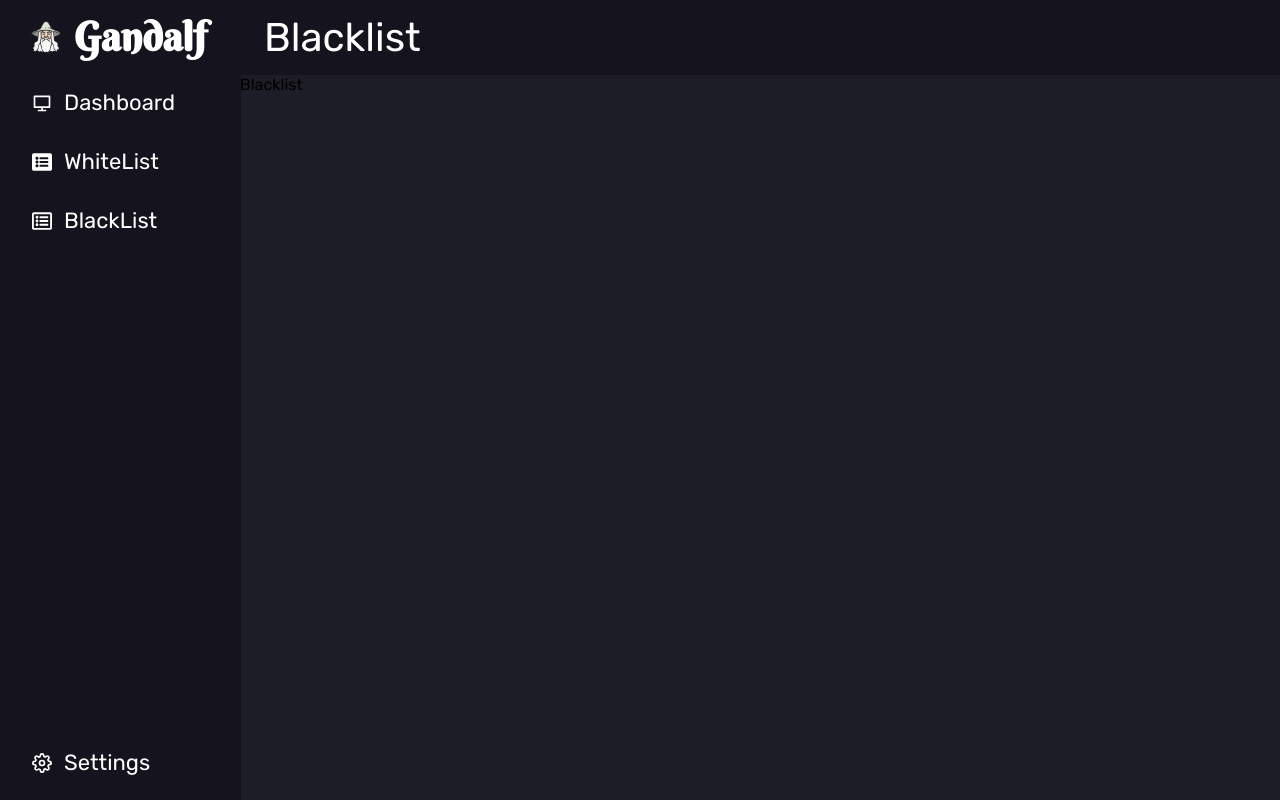
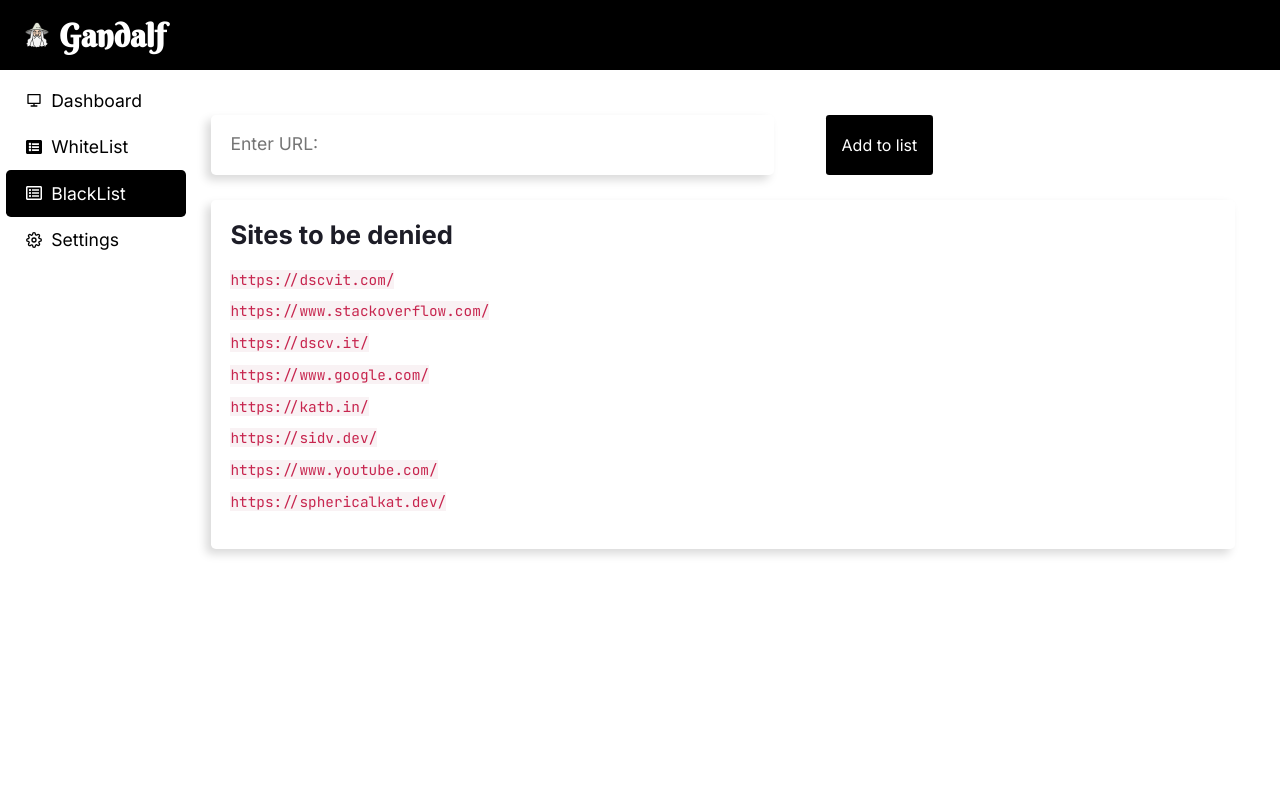
Before and after one commit to Atom-Heart-Father/Gandalf-frontend, a React (Create React App) app: page /blacklist in a window 1280 px wide. Built offline with nearby package versions, Linux system fonts and the light colour scheme.

Commit message:
feat: big style change to list and start settings

```diff
--- a/src/App.js
+++ b/src/App.js
@@ -48,7 +48,7 @@ const App = () => {
 
   return (
     <Router>
-      <SlideDrawer show={drawerOpen} />
+      <SlideDrawer show={drawerOpen} active={active} />
       {backdrop}
       <AppBar toggle={drawerToggleClickHandler} active={active}/>
       <Switch>
--- a/src/components/AppBar.js
+++ b/src/components/AppBar.js
@@ -8,7 +8,6 @@ const AppBar = ({ toggle, active }) => {
         <div className='line2' />
         <div className='line3' />
       </div>
-      <h2>{active}</h2>
     </nav>
   )
 }
--- /dev/null
+++ b/src/components/List.js
@@ -0,0 +1,44 @@
+import { useState } from 'react'
+import './../styles/List.css'
+
+const List = ({ type }) => {
+  const [value, setValue] = useState('')
+
+  const handleChange = (event) => {
+    setValue(event.target.value);
+  }
+
+  const handleSubmit = (event) => {
+    alert('A name was submitted: ' + value);
+    event.preventDefault();
+  }
+
+  let links = [
+    'https://dscvit.com/',
+    'https://www.stackoverflow.com/',
+    'https://dscv.it/',
+    'https://www.google.com/',
+    'https://katb.in/',
+    'https://sidv.dev/',
+    'https://www.youtube.com/',
+    'https://sphericalkat.dev/',
+  ]
+  return (
+    <>
+      <form className='url-form' onSubmit={handleSubmit}>
+        <input type='url' placeholder='Enter URL: ' name='url' value={value} onChange={handleChange} />
+        <input type='submit' value='Add to list' />
+      </form>
+      <div className='list-container'>
+        <h4>Sites to be {type === 'white' ? 'accessed' : 'denied'}</h4>
+        <div className='list-links'>
+          {
+            links.map((link) => (<a href={link}>{link}</a>))
+          }
+        </div>
+      </div>
+    </>
+  )
+}
+
+export default List
--- a/src/components/SlideDrawer.js
+++ b/src/components/SlideDrawer.js
@@ -5,14 +5,14 @@ import { FaRegListAlt, FaListAlt } from 'react-icons/fa'
 import { FiSettings } from 'react-icons/fi'
 import { Link } from "react-router-dom";
 
-const SlideDrawer = ({ show }) => {
+const SlideDrawer = ({ show, active }) => {
   let drawerClasses = 'side-drawer'
   if (show)
     drawerClasses = 'side-drawer open'
 
   return (
     <div className={drawerClasses}>
-      <div>
+      <div className='slide-column'>
         <div className='logo-row'>
           <a href='/'>
             <img src={Logo} alt='Gandalf' />
@@ -20,31 +20,31 @@ const SlideDrawer = ({ show }) => {
           </a>
         </div>
         <div className='nav-links'>
-          <div className='link'>
+          <div className={`link ${active === 'Dashboard' ? 'active' : ''}`}>
             <a href='/'>
               <RiComputerLine />
               <h3>Dashboard</h3>
             </a>
           </div>
-          <div className='link'>
+          <div className={`link ${active === 'Whitelist' ? 'active' : ''}`}>
             <a href='/whitelist'>
               <FaListAlt />
               <h3>WhiteList</h3>
             </a>
           </div>
-          <div className='link'>
+          <div className={`link ${active === 'Blacklist' ? 'active' : ''}`}>
             <a href='/blacklist'>
               <FaRegListAlt />
               <h3>BlackList</h3>
             </a>
           </div>
+          <div className={`link ${active === 'Settings' ? 'active' : ''}`}>
+            <a href='/settings'>
+              <FiSettings />
+              <h3>Settings</h3>
+            </a>
+          </div>
         </div>
-      </div>
-      <div className='link' id='settings'>
-        <a href='/settings'>
-          <FiSettings />
-          <h3>Settings</h3>
-        </a>
       </div>
     </div>
   )
--- a/src/index.css
+++ b/src/index.css
@@ -1,14 +1,17 @@
-@import url('https://fonts.googleapis.com/css2?family=Rubik:wght@300;400;500;600;700&display=swap');
+@import url('https://fonts.googleapis.com/css2?family=Inter:wght@100;200;300;400;500;600;700;800;900&display=swap');
 
 html {
   height: 100%;
+  font-size: 80%;
 }
 
 :root {
   --light: #fff;
+  --light-medium: #ecf0f1;
   --dark-light: #2a2838;
   --dark-medium: #1d1d27;
-  --dark: #15131e;
+  --dark: #000;
+  --blue: #1161ca;
 }
 
 body {
@@ -16,6 +19,10 @@ body {
   box-sizing: border-box;
   margin: 0;
   padding: 0;
-  font-family: 'Rubik', sans-serif;
-  background-color: var(--dark-medium);
+  font-family: 'Inter', sans-serif;
+  background-color: var(--light);
 }
+
+section {
+  padding: 1.5rem;
+}
--- a/src/pages/Blacklist.js
+++ b/src/pages/Blacklist.js
@@ -1,7 +1,9 @@
+import List from './../components/List.js'
+
 const Blacklist = () => {
   return (
     <section>
-      Blacklist
+      <List type='black'/>
     </section>
   )
 }
--- a/src/pages/Settings.js
+++ b/src/pages/Settings.js
@@ -1,7 +1,32 @@
+import './../styles/Settings.css'
+
 const Settings = () => {
+
+  const categories = [
+    'Adult Content',
+    'Entertainment',
+    'Social Media',
+    'Coding',
+  ]
+
   return (
     <section>
-      Settings
+      <div className='list-container'>
+        <h4>Select Categories:</h4>
+        <div className='settings-checkbox'>
+          {
+            categories.map((category) => {
+              return (
+                <label>
+                  <input name={category} type="checkbox" />
+                  {category}
+                </label>
+              )
+            })
+          }
+          <input type='submit' value='Save'/>
+        </div>
+      </div>
     </section>
   )
 }
--- a/src/pages/Whitelist.js
+++ b/src/pages/Whitelist.js
@@ -1,7 +1,9 @@
+import List from './../components/List.js'
+
 const Whitelist = () => {
   return (
     <section>
-      Whitelist
+      <List type='white'/>
     </section>
   )
 }
--- a/src/styles/AppBar.css
+++ b/src/styles/AppBar.css
@@ -3,13 +3,16 @@
   display: flex;
   align-items: center;
   background-color: var(--dark);
+  /* background-color: var(--light); */
   color: var(--light);
+  height: 4rem;
+  /* color: var(--dark); */
 }
 
 #appbar h2 {
   margin: 0.125rem 1rem;
   font-size: 2.5rem;
-  font-weight: 400;
+  font-weight: 800;
 }
 
 .hamburger {
@@ -21,7 +24,8 @@
 .hamburger div {
   width: 25px;
   height: 2px;
-  background-color: var(--light);
+  /* background-color: var(--light); */
+  background-color: var(--dark);
   margin: 5px;
   transition: all 0.5s ease-in-out;
 }
--- /dev/null
+++ b/src/styles/List.css
@@ -0,0 +1,107 @@
+@import url('https://fonts.googleapis.com/css2?family=JetBrains+Mono:wght@300;400;500&display=swap');
+
+.list-container {
+  min-height: 15rem;
+  color: var(--dark-medium);
+  background-color: var(--light);
+  padding: 1.5rem;
+  margin-right: 2rem;
+  border-radius: 0.375rem;
+  box-shadow: -5px 5px 10px rgb(0 0 0 / 15%);
+}
+
+.list-container h4 {
+  margin: 0;
+  margin-bottom: 1rem;
+  font-size: 2rem;
+  font-weight: 700;
+  width: 100%;
+  /* border-bottom: 0.125px solid var(--dark-medium); */
+}
+
+.list-links {
+  margin: 1rem 0;
+  display: flex;
+  flex-direction: column;
+}
+
+.list-links a {
+  text-decoration: none;
+  /* color: var(--dark); */
+  color: #c7254e;
+  background-color: #f9f2f4;
+  width: max-content;
+  font-family: 'JetBrains Mono', monospace;
+  font-weight: 400;
+  font-size: 1.125rem;
+  margin: 0.5rem 0;
+}
+
+.url-form {
+  margin: 2rem 0;
+  display: flex;
+  justify-content: flex-start;
+  align-items: stretch;
+}
+
+/* input[type='url'] {
+  font-family: 'Rubik', sans-serif;
+  font-size: 1.375rem;
+  font-weight: 400;
+  color: var(--dark-medium);
+  background-color: transparent;
+  border-color: transparent;
+  border: 0.125rem solid #2c2b3375;
+  border-radius: 0.375rem;
+  outline: none;
+  padding: 0.5rem;
+  height: 2.5rem;
+  width: 50%;
+} */
+
+input[type='url'] {
+  font-family: 'Rubik', sans-serif;
+  font-size: 1.375rem;
+  font-weight: 400;
+  color: var(--dark-medium);
+  background-color: var(--light);
+  padding: 1.5rem;
+  margin-right: 2rem;
+  border-radius: 0.375rem;
+  box-shadow: -5px 5px 10px rgb(0 0 0 / 15%);
+  width: 50%;
+  border: none;
+}
+
+input[type='url']:focus {
+  outline: 0.125rem solid var(--dark-light);
+}
+
+input[type='url']::placeholder {
+  font-family: 'Inter', sans-serif;
+  font-size: 1.375rem;
+}
+
+input[type='submit'] {
+  font-size: 1.25rem;
+  font-family: 'Inter', sans-serif;
+  font-weight: 400;
+  margin: 0 2rem;
+  padding: 0.75rem 1.25rem;
+  background-color: var(--dark);
+  color: var(--light);
+  border: none;
+  /* border-radius: 0.375rem; */
+  border-radius: 0.25rem;
+  cursor: pointer;
+  transition: all 0.1s ease;
+}
+
+input[type='submit']:hover {
+  box-shadow:  2px 2px 4px rgb(0 0 0 / 60%);
+  transition: all 0.1s ease;
+}
+
+input[type='submit']:focus {
+  outline: none;
+}
--- /dev/null
+++ b/src/styles/Settings.css
@@ -0,0 +1,16 @@
+.settings-checkbox {
+  display: flex;
+  flex-direction: column;
+}
+
+.settings-checkbox label{
+  font-size: 1.25rem;
+  font-family: 'JetBrains Mono', monospace;
+  padding: 1rem 0;
+}
+
+
+input[type='submit'][value="Save"] {
+  width: max-content;
+  margin: 1rem 0.25rem;
+}
--- a/src/styles/SlideDrawer.css
+++ b/src/styles/SlideDrawer.css
@@ -2,32 +2,41 @@
 
 .side-drawer {
   height: 100%;
-  background-color: var(--dark);
-  color: var(--light);
+  /* background-color: var(--dark);
+  color: var(--light); */
+  background-color: var(--light);
+  color: #348dfe;
   position: fixed;
   top: 0;
   left: 0;
   width: 15rem;
   z-index: 200;
   /* box-shadow: 1px 0px 2px rgba(0, 0, 0, 0.5); */
-  border-right: 1px var(--dark) solid;
   transform: translateX(-100%);
   transition: transform 0.3s ease-out;
   display: flex;
   flex-direction: column;
   justify-content: space-between;
+  align-items: center;
 }
 
 .side-drawer.open {
   transform: translateX(0);
 }
 
+.slide-column {
+  width: 100%;
+}
+
 .logo-row a {
-  margin: 0.75rem 0;
+  height: 4rem;
+  width: 100%;
+  padding: 0.75rem 0;
   display: flex;
   justify-content: center;
   align-items: center;
   text-decoration: none;
+  background-color: var(--dark);
   color: var(--light);
 }
 
@@ -51,15 +60,17 @@
 
 .link a {
   display: flex;
-  color: var(--light);
+  /* color: var(--light); */
+  color: var(--dark);
   text-decoration: none;
   align-items: center;
   padding: 1rem 1.5rem;
 }
 
 .link a:hover {
-  background-color: var(--light);
-  color: var(--dark);
+  /* background-color: var(--light);
+  color: var(--dark); */
+  color: #348dfe;
 }
 
 .link a svg {
@@ -72,7 +83,8 @@
   font-size: 1.375rem;
 }
 
-#settings {
-  margin: 0.5rem;
-
+.link.active a {
+  background-color: var(--dark);
+  color: var(--light);
+  border-radius: 0.375rem;
 }
```
